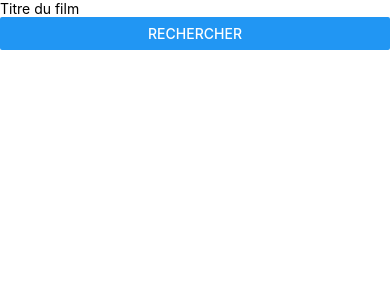
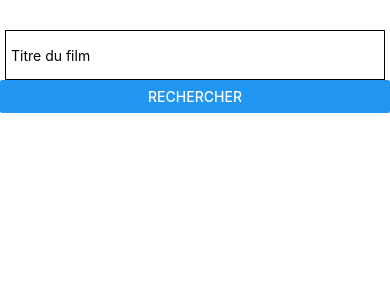
Before and after one commit to AlphaJet45/OC-ReactNative-MoviesAndMe, a React Native app: screen / in a window 390 px wide. Shown: the top 300 px of the page. Built offline with nearby package versions, Linux system fonts and the light colour scheme.

Commit message:
Add external style with the API StyleSheet

```diff
--- a/components/search.js
+++ b/components/search.js
@@ -1,16 +1,33 @@
 import React from 'react'
-import { View, TextInput, Button } from 'react-native'
+import { StyleSheet, View, TextInput, Button } from 'react-native'
 
 class Search extends React.Component {
     render () {
         return (
-            <View>
-                <TextInput placeholder="Titre du film"></TextInput>
-                <Button title="Rechercher" onPress={() => {}}></Button>
+            <View style = { styles.view }>
+                <TextInput placeholder="Titre du film" style = { styles.textinput }></TextInput>
+                <Button title="Rechercher" onPress={() => {}} style = { styles.button }></Button>
                 {/* Equivalent de : onPress = {function() {}} */}
             </View>
         )
     }
 }
 
+const styles = StyleSheet.create({
+    view: {
+        marginTop: 30
+    },
+    textinput: {
+        marginLeft: 5,
+        marginRight: 5,
+        height: 50,
+        borderColor: '#000000',
+        borderWidth: 1,
+        paddingLeft: 5
+      },
+    button: {
+        height: 50
+    }
+})
+
 export default Search
```
